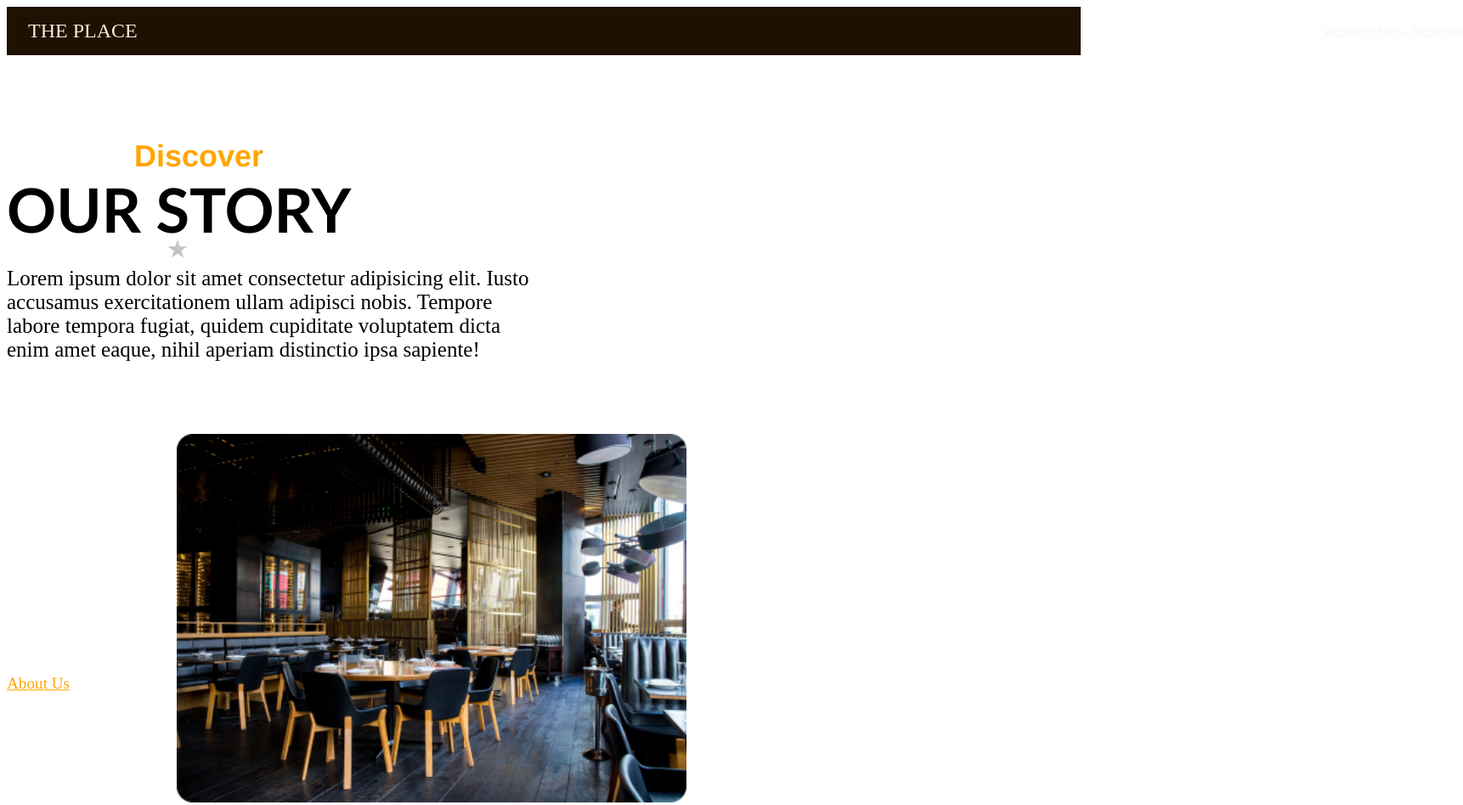
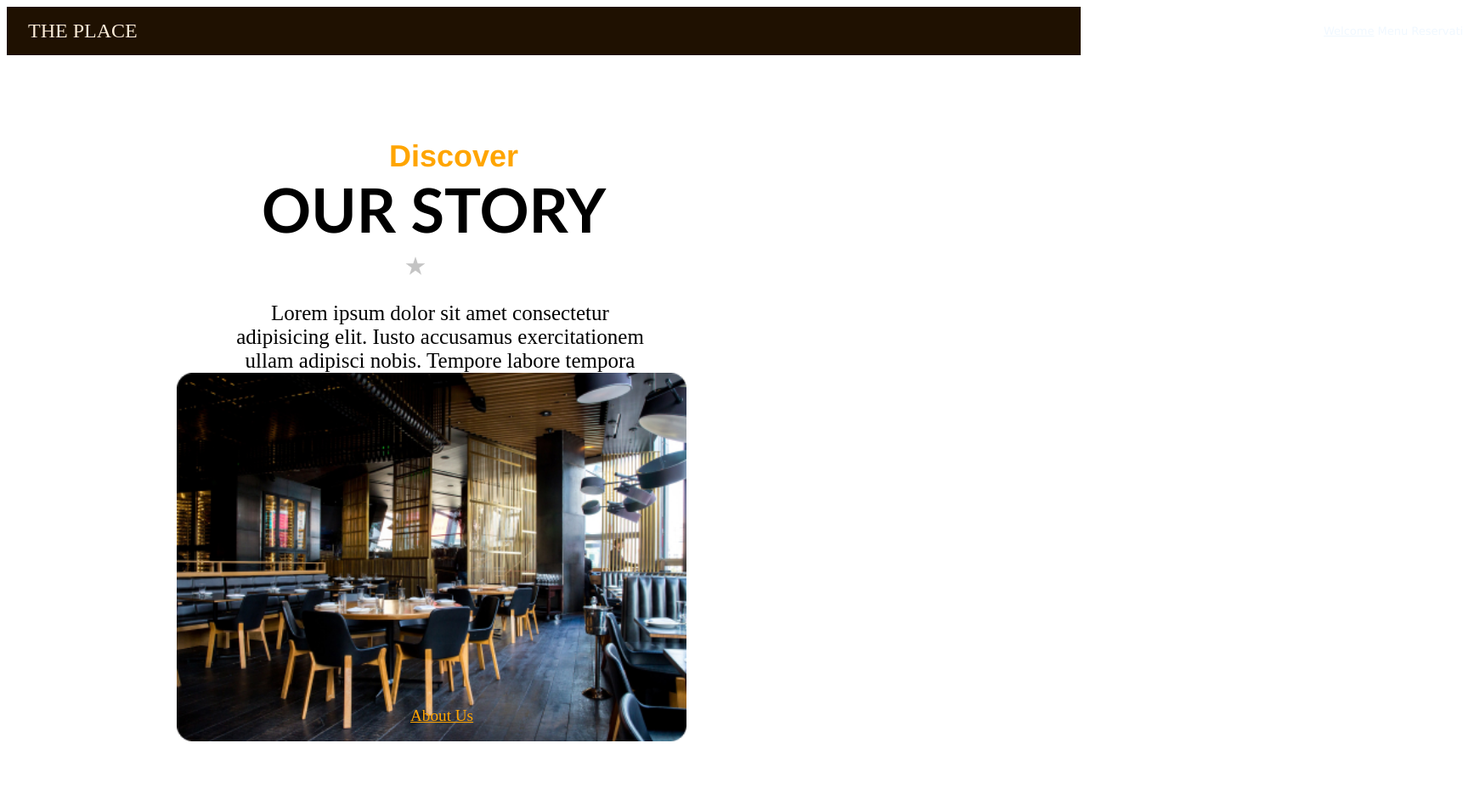
Before and after one commit to shiflettandrew1/webdesign2project, a plain HTML site: page index.html in a window 1280 px wide. Shown: the whole page at 85% size, 1722 px wide, since content can reach past the window. Drawn offline with Linux system fonts and the light colour scheme.

Commit message:
finalproduct

```diff
--- a/index.html
+++ b/index.html
@@ -12,16 +12,18 @@
             font-size: 36px;
             position: relative;
             top: 50px;
-            left: 150px;
+            left: 450px;
         }
 
         b {
             font-family: 'Gill Sans', 'Gill Sans MT', Calibri, 'Trebuchet MS', sans-serif;
             font-size: 72px;
-            left: 150px;
+            position: relative;
+            left: 300px;
         }
 
         nav a{
+            text-decoration: none;
             font-family: Verdana, Geneva, Tahoma, sans-serif;
             font-size: 13px;
             color: aliceblue;
@@ -30,8 +32,13 @@
             top: 19px;
         }
 
+        nav a.current{
+            text-decoration: underline;
+        }
+
         u {
             position: relative;
+            left: 475px;
             font-size: larger;
             color: orange;
             bottom: 125px;
@@ -40,41 +47,67 @@
         p {
             font-size: 25px;
         }
+
+        .image1{
+            position: relative;
+            bottom: 130px
+        }
     </style>
 </head>
 <body>
     <div class="container">
         <nav class="navigation">
-            <a href="#">Welcome</a>
-            <a href="#">Menu</a>
-            <a href="#">Reservations</a>
-            <a href="#">News</a>
-            <a href="#">Contact</a>
+            <a href="#" class="current">Welcome</a>
+            <a href="#">Menu  </a>
+            <a href="#">Reservations  </a>
+            <a href="#">News  </a>
+            <a href="#">Contact  </a>
         </nav>
     </div>
 
+    <style>
+
+    </style>
 
     <div class="block">THE PLACE</div>
 
    <style>
         img {
         position: relative;
-        top: 30px;
-        right: 220px;
+        top: 50px;
+        left: 60px;
+        size-adjust: 100px;
         }
    </style>
+
+   <h4 class="header4">Discover</h4>
+   <b>OUR STORY</b>
+   <img src="assets/Star.png" class="Star">
 
     <div class="row">
         <div class="column">
 
-            <h4 class="header4">Discover</h4>
-            <b>OUR STORY</b>
-            <img src="assets/Star.png" class="Star">
-            <p class="paragraph">Lorem ipsum dolor sit amet consectetur adipisicing elit.
-              Iusto accusamus exercitationem ullam adipisci nobis.
-              Tempore labore tempora fugiat, quidem cupiditate
-               voluptatem dicta enim amet eaque, nihil aperiam
-               distinctio ipsa sapiente!</p>
+            <style>
+                .box {
+                border: none;
+                position: relative;
+                left: 260px;
+                top: 50px;
+                width: 500px;
+                height: 200px;
+                display: flex;
+                justify-content: center;
+                align-items: center;
+                }
+            </style>
+            <div class="box">
+                <p>Lorem ipsum dolor sit amet consectetur adipisicing elit.
+                    Iusto accusamus exercitationem ullam adipisci nobis.
+                    Tempore labore tempora fugiat, quidem cupiditate
+                     voluptatem dicta enim amet eaque, nihil aperiam
+                     distinctio ipsa sapiente!</p>
+              </div>
+
         </div>
         <div class="column2">
             <picture class="image1">
--- a/styles/style.css
+++ b/styles/style.css
@@ -24,7 +24,7 @@
     width: 50%;
   }
 
-  /* Clear floats after the columns */
+
   .row:after{
     content: "";
     display: table;
@@ -64,3 +64,17 @@
     position: relative;
     top: 100px;
   }
+
+  .box {
+    width: 200px;
+    height: 200px;
+    border: 1px solid black;
+    display: flex;
+    justify-content: center;
+    align-items: center;
+  }
+
+  .box p {
+    text-align: center; /* center-align the text */
+    margin: 0; /* remove any default margins */
+  }
```
